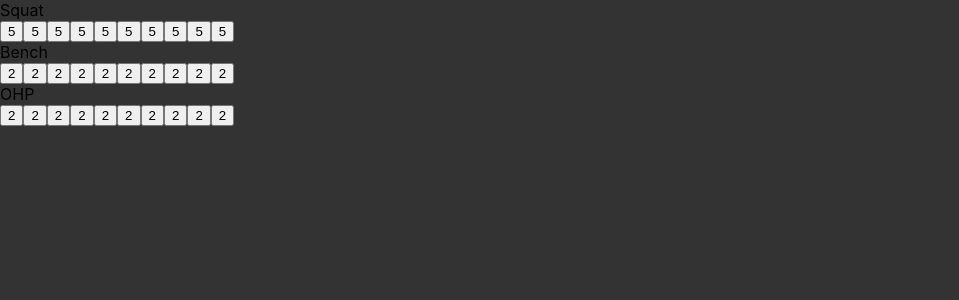
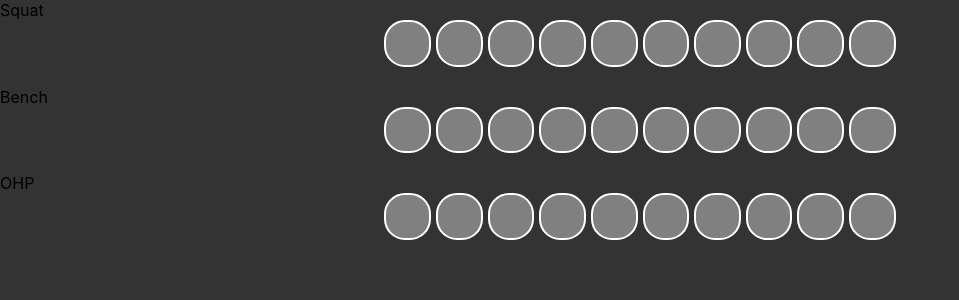
Before and after one commit to Sebosun/workout-app, a React (Create React App) app: page / in a window 1280 px wide. Shown: the top 300 px of the page, without its empty margins (0-959 px from the left). Built offline with nearby package versions, Linux system fonts and the light colour scheme.

Commit message:
logic for activating/disabling the buttons

```diff
--- a/src/components/workout/Excercise.js
+++ b/src/components/workout/Excercise.js
@@ -1,5 +1,5 @@
 import React, { useState } from "react";
-import classes from "./Workout.module.css";
+import classes from "./Excercise.module.css";
 
 // for clarity
 //   sets - how many series (loops) are there
@@ -19,16 +19,25 @@ const Workout = (props) => {
 
   const setsHandler = (position) => {
     setCurrentWorkout((prev) => {
-      let newArr = [...prev.reps];
+      let newReps = [...prev.reps];
+      let newActi = [...prev.activated];
       //if gets to 0 reset back to 18
       // TODO: make it go to 0 and change display to an "error" -> if clicked again back to 18
-      if (prev.reps[position] === 0) {
-        newArr[position] = props.reps;
-        return { ...prev, reps: newArr };
+      if (
+        prev.reps[position] === props.reps &&
+        prev.activated[position] === false
+      ) {
+        newActi[position] = true;
+      } else if (prev.reps[position] === 0) {
+        newReps[position] = props.reps;
+        newActi[position] = true;
+      } else if (prev.reps[position] === 1) {
+        newReps[position] = newReps[position] - 1;
+        newActi[position] = false;
       } else {
-        newArr[position] = newArr[position] - 1;
-        return { ...prev, reps: newArr };
+        newReps[position] = newReps[position] - 1;
       }
+      return { activated: newActi, reps: newReps };
     });
   };
 
@@ -36,7 +45,13 @@ const Workout = (props) => {
     let setsArr = [];
     for (let i = 0; i < amount; i++) {
       setsArr.push(
-        <button key={i} onClick={() => setsHandler(i)} className={classes.rep}>
+        <button
+          key={i}
+          onClick={() => setsHandler(i)}
+          className={`${classes.rep} ${
+            currentWorkout.activated[i] ? null : classes.disabled
+          }`}
+        >
           {currentWorkout.reps[i]}
         </button>
       );
--- a/src/components/workout/Excercise.module.css
+++ b/src/components/workout/Excercise.module.css
@@ -16,3 +16,8 @@
 .rep:hover {
   background-color: var(--hover);
 }
+
+.disabled {
+  background-color: grey;
+  color: grey;
+}
```
